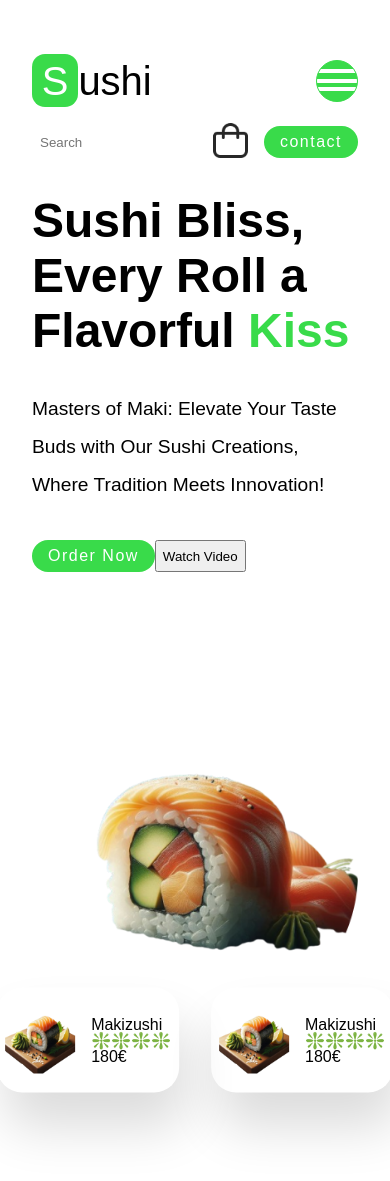
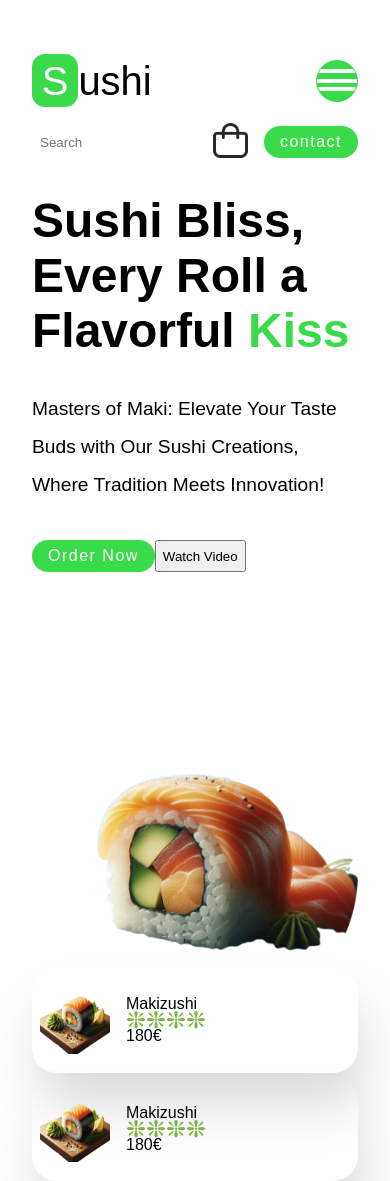
Before and after one commit to Navi003/sushi, a Next.js app: page / in a window 390 px wide. Built offline with nearby package versions, Linux system fonts and the light colour scheme.

Commit message:
added gird to mobile view

```diff
--- a/components/main/Hero.module.css
+++ b/components/main/Hero.module.css
@@ -44,9 +44,7 @@
 
 @media only screen and (max-width: 1150px) {
   .hero {
-    display: flex;
-    flex-direction: column;
-    justify-content: center;
+    grid-template-columns: 1fr;
     margin-top: 6rem;
   }
   .imageBox {
@@ -78,4 +76,14 @@
     width: 100%;
     object-fit: contain;
   }
+  .raitingHero {
+    display: flex;
+    flex-direction: column;
+    position: absolute;
+    width: 100%;
+    bottom: 5%;
+    left: 50%;
+    gap: 0.2rem;
+    transform: translate(-50%, 2.25rem);
+  }
 }
```
